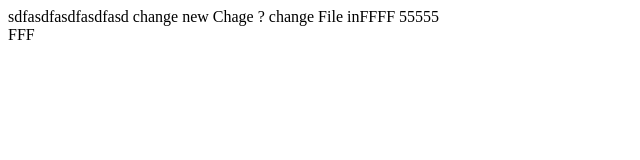
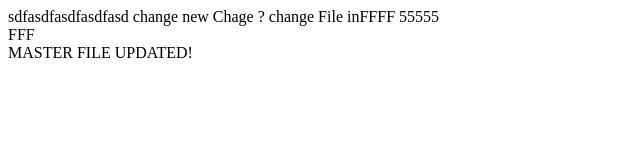
Before and after one commit to sarabojDev/ref1, a plain HTML site: page index.html in a window 1280 px wide. Shown: the whole page, without its empty margins (0-640 px from the left). Drawn offline with Linux system fonts and the light colour scheme.

Commit message:
RE-UPDATE

```diff
--- a/index.html
+++ b/index.html
@@ -8,5 +8,6 @@
     <body>
         sdfasdfasdfasdfasd change new Chage ? change File inFFFF 55555
         <div>FFF</div>
+        <div>MASTER FILE UPDATED!</div>
     </body>
 </html>
```
